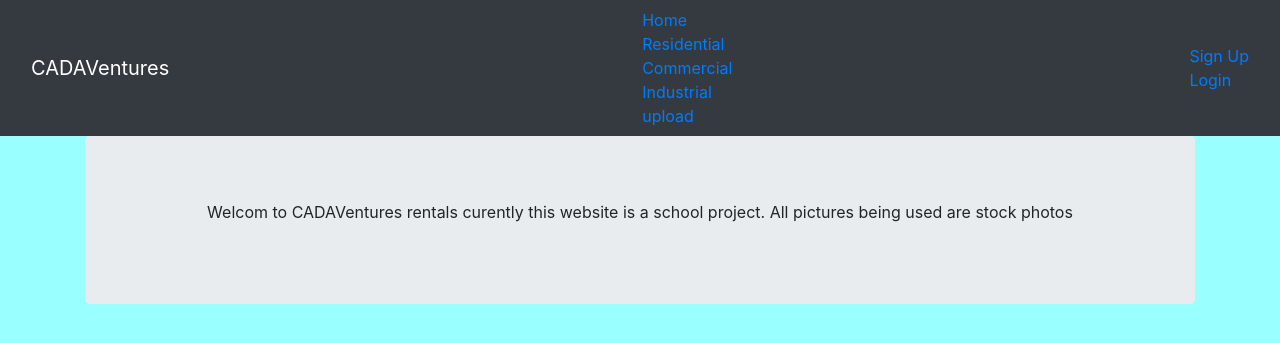
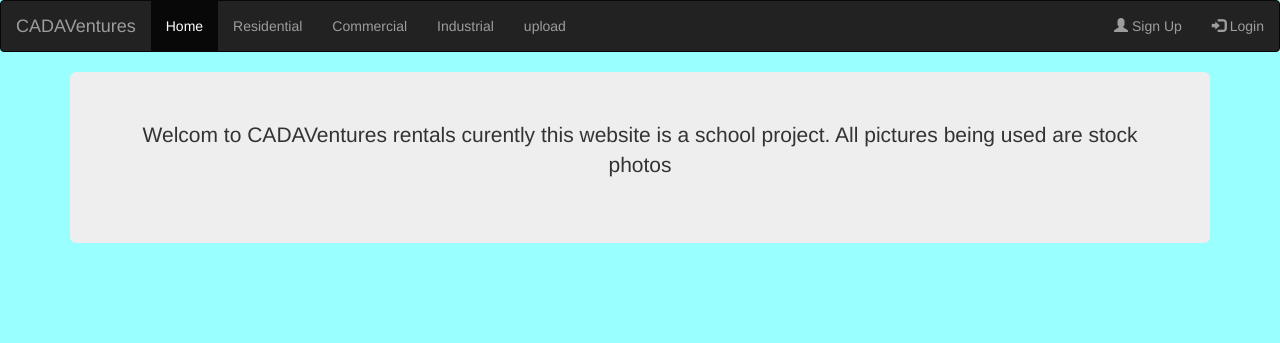
Before and after one commit to Jonathan-Aparicio/ventures, a PHP site: page /index.php in a window 1280 px wide. Shown: the top 343 px of the page. Run offline with PHP 8.4, Linux system fonts and the light colour scheme; some libraries are stand-ins or nearby versions.

Commit message:
back to 3.4

```diff
--- a/nav-bar.php
+++ b/nav-bar.php
@@ -3,24 +3,22 @@
 <head>
   <meta charset="utf-8">
   <meta name="viewport" content="width=device-width, initial-scale=1">
-  <link rel="stylesheet" href="https://maxcdn.bootstrapcdn.com/bootstrap/4.0.0/css/bootstrap.min.css">
+  <link rel="stylesheet" href="https://maxcdn.bootstrapcdn.com/bootstrap/3.4.0/css/bootstrap.min.css">
   <link rel="stylesheet" href="index.css">
   <script src="https://ajax.googleapis.com/ajax/libs/jquery/3.4.0/jquery.min.js"></script>
-  <script src="https://maxcdn.bootstrapcdn.com/bootstrap/4.0.0/js/bootstrap.min.js"></script>
-  <script src="https://code.jquery.com/jquery-3.2.1.slim.min.js"></script>
-  <script src="https://cdnjs.cloudflare.com/ajax/libs/popper.js/1.12.9/umd/popper.min.js"></script>
+  <script src="https://maxcdn.bootstrapcdn.com/bootstrap/3.4.0/js/bootstrap.min.js"></script>
 </head>
-<nav class="navbar navbar-dark bg-dark">
+<nav class="navbar navbar-inverse">
   <div class="container-fluid">
     <div class="navbar-header">
       <a class="navbar-brand" href="#">CADAVentures</a>
     </div>
-    <ul class="navbar-nav">
-      <li class="nav-item"><a href="index.php">Home</a></li>
-      <li class="nav-item"><a href="Residential.php">Residential</a></li>
-      <li class="nav-item"><a href="#">Commercial</a></li>
-      <li class="nav-item"><a href="#">Industrial</a></li>
-      <li class="nav-item"><a href="upload.php">upload</a></li>
+    <ul class="nav navbar-nav">
+      <li class="active"><a href="index.php">Home</a></li>
+      <li><a href="Residential.php">Residential</a></li>
+      <li><a href="#">Commercial</a></li>
+      <li><a href="#">Industrial</a></li>
+      <li><a href="upload.php">upload</a></li>
     </ul>
     <ul class="nav navbar-nav navbar-right">
       <li><a href="#"><span class="glyphicon glyphicon-user"></span> Sign Up</a></li>
```
